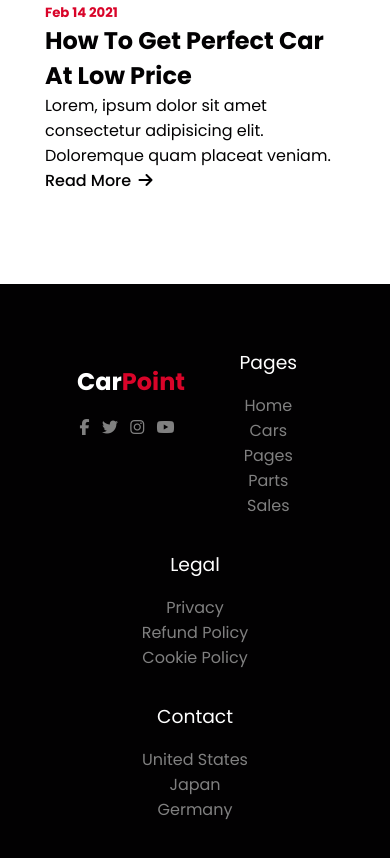
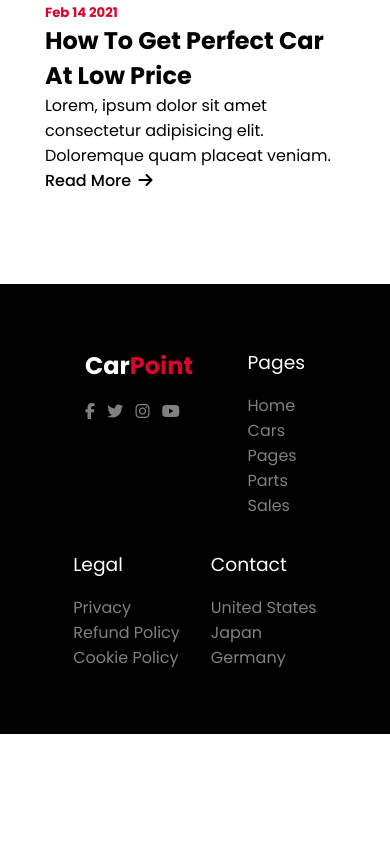
Before and after one commit to rutikgagare/carpoint, a plain HTML site: page index.html in a window 390 px wide. Shown: the part 7333-8191 px from the top of the page. After the commit the page ends 8067 px from the top, so only its background shows below. Drawn offline with Linux system fonts and the light colour scheme.

Commit message:
footerchanges

```diff
--- a/style.css
+++ b/style.css
@@ -375,8 +375,8 @@ header{
 }
 
 .footer .logo{
-    padding: 1rem;
-    margin: 1rem auto;
+    padding: 0.5rem;
+    margin: 0.5rem auto;
 }
 
 .footer .icons i{
@@ -384,7 +384,7 @@ header{
 }
 
 .footer .footlist{
-    padding: 0.5rem 2rem;
+    padding: 0.5rem;
     margin: 0.5rem auto;
 }
 
@@ -413,7 +413,7 @@ header{
     }
     .footer{
         flex-wrap: wrap;
-        text-align: center;
+        /* text-align: center; */
     }
 
 @media only screen and (max-width: 832px) {
@@ -460,7 +460,7 @@ header{
 
     .footer{
         flex-wrap: wrap;
-        text-align: center;
+        /* text-align: center; */
     }
 }
 
```
